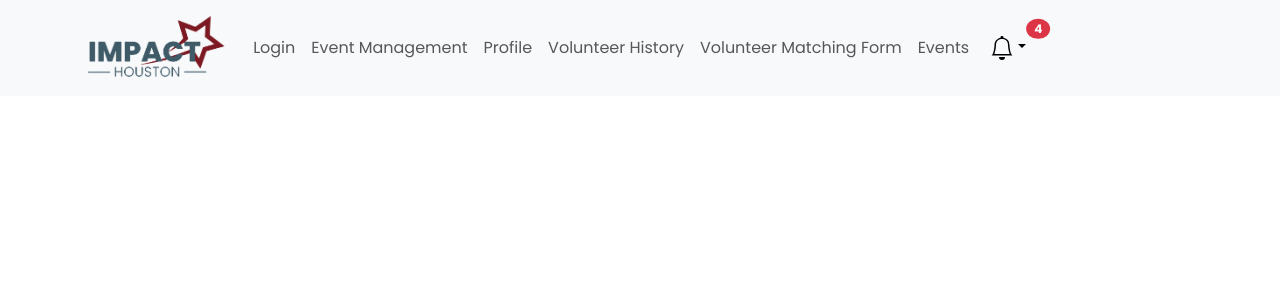
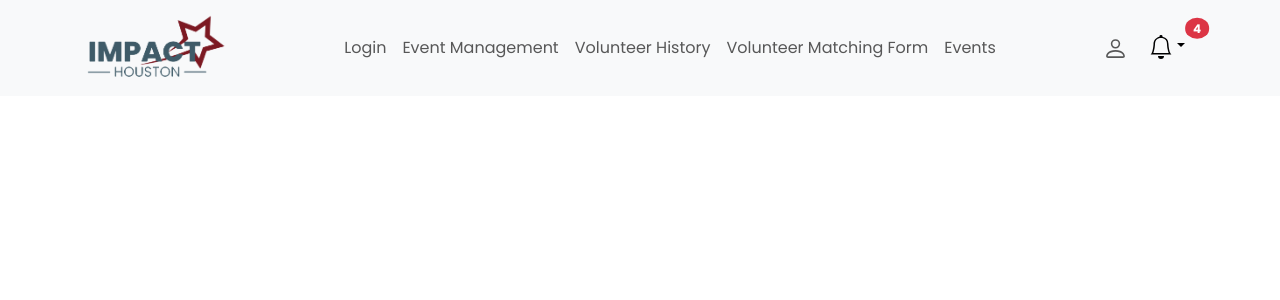
Before and after one commit to laygochris/COSC4353, a React (Create React App) app in the folder client/: page / in a window 1280 px wide. Shown: the top 300 px of the page. Built offline with nearby package versions, Linux system fonts and the light colour scheme.

Commit message:
Edit navbar

```diff
--- a/client/src/components/navbar.jsx
+++ b/client/src/components/navbar.jsx
@@ -6,7 +6,7 @@ import Navbar from "react-bootstrap/Navbar";
 import NavDropdown from "react-bootstrap/NavDropdown";
 import logo from "../images/ih_logo_navbar.png";
 import Notifications from "../pages/Notifications";
-
+import { CgProfile } from "react-icons/cg";
 
 const CustomNavbar = () => {
   return (
@@ -15,17 +15,15 @@ const CustomNavbar = () => {
         <Navbar.Brand as={Link} to="/home">
           <img src={logo} alt="Impact Houston" className="navbar-logo" />
         </Navbar.Brand>
+
         <Navbar.Toggle aria-controls="basic-navbar-nav" />
         <Navbar.Collapse id="basic-navbar-nav">
-          <Nav className="ml-auto">
+          <Nav className="mx-auto">
             <Nav.Link as={Link} to="/login">
               Login
             </Nav.Link>
             <Nav.Link as={Link} to="/eventManagement">
               Event Management
-            </Nav.Link>
-            <Nav.Link as={Link} to="/userProfile">
-              Profile
             </Nav.Link>
             <Nav.Link as={Link} to="/volunteerHistory">
               Volunteer History
@@ -36,6 +34,21 @@ const CustomNavbar = () => {
             <Nav.Link as={Link} to="/events">
               Events
             </Nav.Link>
+          </Nav>
+
+          <Nav classname="ms-auto">
+            <Nav.Link as={Link} to="/userProfile">
+              <svg
+                xmlns="http://www.w3.org/2000/svg"
+                width="25"
+                height="25"
+                fill="currentColor"
+                class="bi bi-person"
+                viewBox="0 0 16 16"
+              >
+                <path d="M8 8a3 3 0 1 0 0-6 3 3 0 0 0 0 6m2-3a2 2 0 1 1-4 0 2 2 0 0 1 4 0m4 8c0 1-1 1-1 1H3s-1 0-1-1 1-4 6-4 6 3 6 4m-1-.004c-.001-.246-.154-.986-.832-1.664C11.516 10.68 10.289 10 8 10s-3.516.68-4.168 1.332c-.678.678-.83 1.418-.832 1.664z" />
+              </svg>
+            </Nav.Link>
             <Notifications />
           </Nav>
         </Navbar.Collapse>
```
